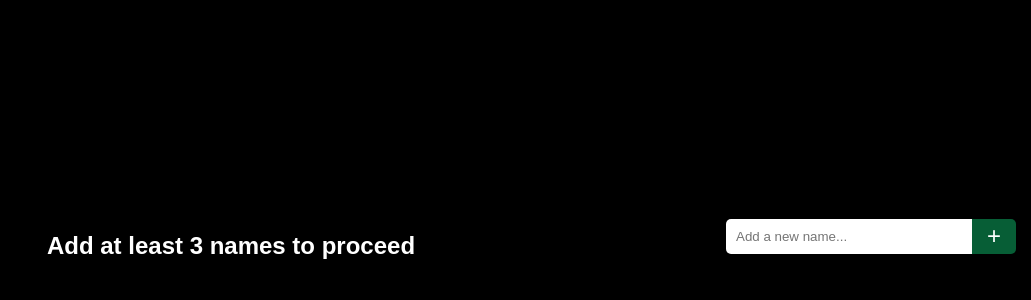
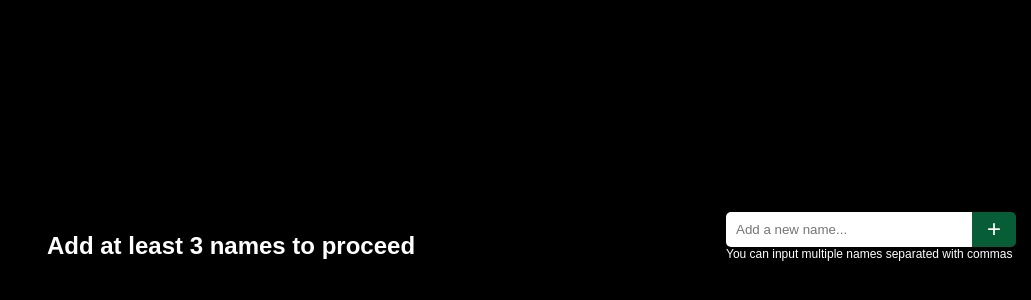
Before and after one commit to ralozkolya/spin-the-bottle, a Svelte app: page / in a window 1280 px wide. Shown: the part 154-454 px from the top of the page, without its empty margins (249-1280 px from the left). Built offline with nearby package versions, Linux system fonts and the light colour scheme.

Commit message:
Add support for multiple name entries

```diff
--- a/src/components/Chart.svelte
+++ b/src/components/Chart.svelte
@@ -71,6 +71,7 @@
   svg {
     width: 100%;
     height: 100%;
+    margin: 10px 0;
     user-select: none;
     cursor: pointer;
 
--- a/src/components/Input.svelte
+++ b/src/components/Input.svelte
@@ -10,7 +10,11 @@
 
   function onAdd(): void {
     if (name) {
-      dispatch('add', name);
+      name.split(',')
+        .map(name => name.trim())
+        .forEach(name => {
+          dispatch('add', name);
+        });
       name = '';
     }
   }
@@ -20,6 +24,9 @@
 <div>
   <input type="text" { placeholder } bind:value={ name } on:change={ onAdd } />
   <button on:click={ onAdd }>+</button>
+</div>
+<div>
+  <small>You can input multiple names separated with commas</small>
 </div>
 
 <style lang="scss">
@@ -53,9 +60,13 @@
       background: $green-hovered;
     }
 
-  &:active {
-    background: $green-active;
+    &:active {
+      background: $green-active;
+    }
   }
+
+  small {
+    font-size: .75rem;
   }
 
 </style>
--- a/src/components/List.svelte
+++ b/src/components/List.svelte
@@ -36,7 +36,7 @@
   li {
     clear: both;
     list-style-position: inside;
-    padding: 7px 5px 10px 5px;
+    padding: 7px 5px;
     border-radius: 5px;
     text-transform: capitalize;
 
@@ -54,6 +54,7 @@
       border-radius: 5px;
       font-size: 1.2rem;
       padding: 0 10px;
+      transform: translateY(-2px);
 
       &:hover {
         background: $red-hovered;
```
